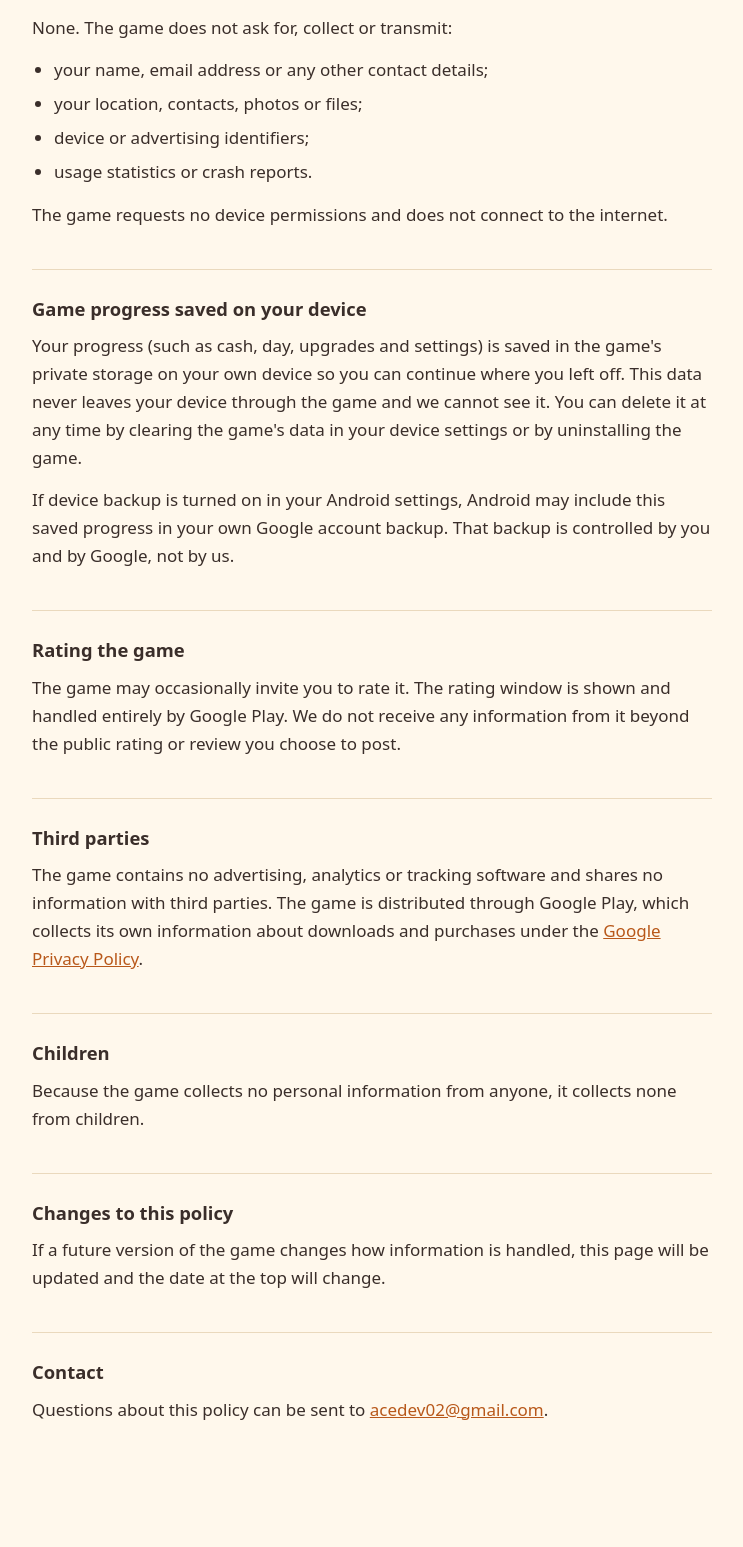
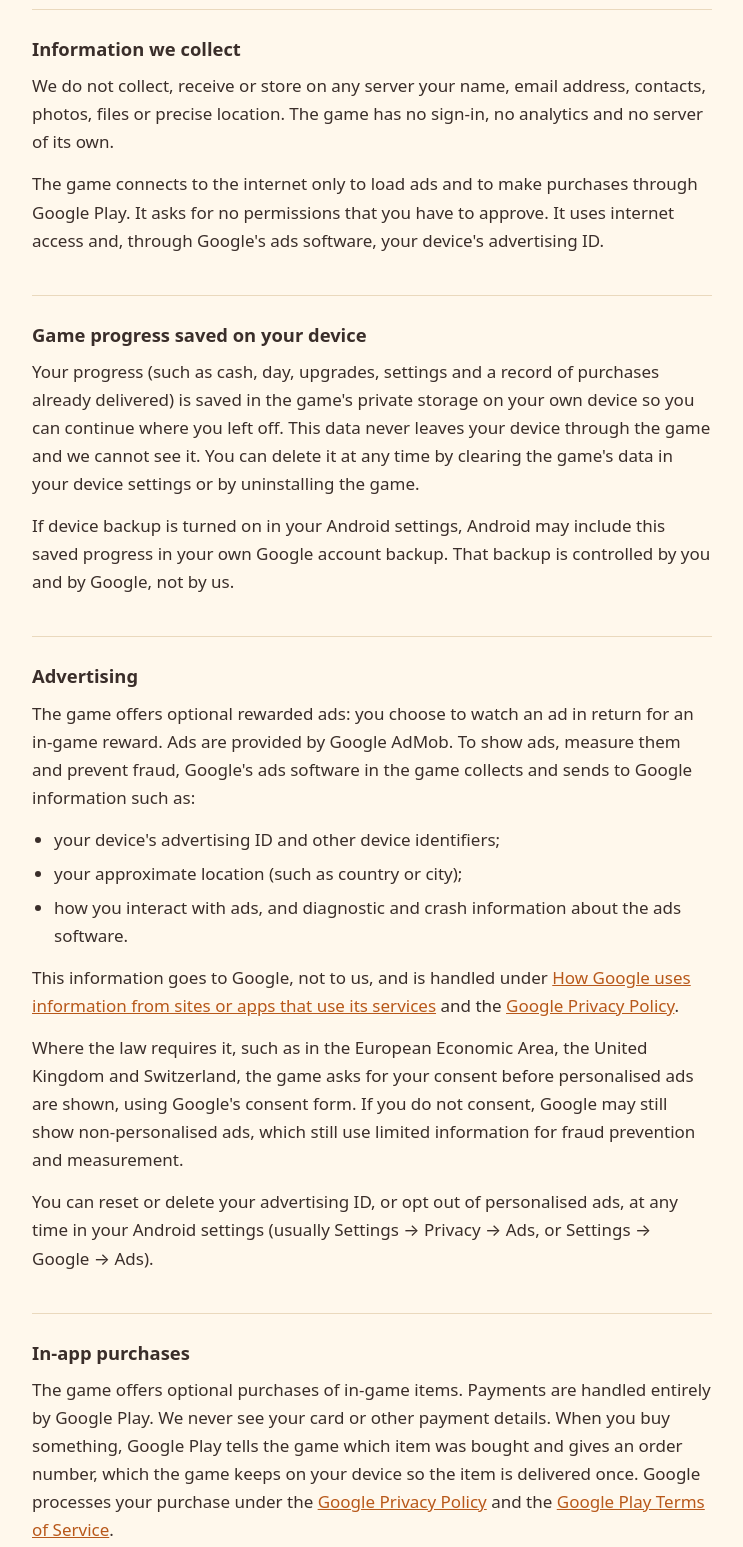
Before and after one commit to yaseen2402/backerytycoon-privacy, a plain HTML site: page index.html in a window 1280 px wide. Shown: the part 482-2029 px from the top of the page, without its empty margins (268-1011 px from the left). Before the commit the page ends 1992 px from the top, so only its background shows below. Drawn offline with Linux system fonts and the light colour scheme.

Commit message:
Revise privacy policy details and update last modified date
Updated privacy policy to reflect changes in data handling and advertising practices.

```diff
--- a/index.html
+++ b/index.html
@@ -48,12 +48,14 @@
 <body>
 <main>
   <h1>Privacy Policy</h1>
-  <p class="meta">Bakery Tycoon &middot; Last updated 13 November 2026</p>
+  <p class="meta">Bakery Tycoon &middot; Last updated 18 November 2026</p>
 
   <p class="summary">
-    Bakery Tycoon does not collect, store on any server, or share any personal
-    information. The game works fully offline and has no accounts, no
-    advertising and no analytics.
+    Bakery Tycoon has no accounts and keeps your progress on your own device.
+    We do not run any servers and do not collect personal information
+    ourselves. The game shows optional rewarded ads through Google AdMob and
+    offers optional in-app purchases through Google Play. Both are run by
+    Google, which collects some information as described below.
   </p>
 
   <h2>Who we are</h2>
@@ -64,30 +66,76 @@
   </p>
 
   <h2>Information we collect</h2>
-  <p>None. The game does not ask for, collect or transmit:</p>
-  <ul>
-    <li>your name, email address or any other contact details;</li>
-    <li>your location, contacts, photos or files;</li>
-    <li>device or advertising identifiers;</li>
-    <li>usage statistics or crash reports.</li>
-  </ul>
   <p>
-    The game requests no device permissions and does not connect to the
-    internet.
+    We do not collect, receive or store on any server your name, email
+    address, contacts, photos, files or precise location. The game has no
+    sign-in, no analytics and no server of its own.
+  </p>
+  <p>
+    The game connects to the internet only to load ads and to make purchases
+    through Google Play. It asks for no permissions that you have to approve.
+    It uses internet access and, through Google's ads software, your device's
+    advertising ID.
   </p>
 
   <h2>Game progress saved on your device</h2>
   <p>
-    Your progress (such as cash, day, upgrades and settings) is saved in the
-    game's private storage on your own device so you can continue where you
-    left off. This data never leaves your device through the game and we
-    cannot see it. You can delete it at any time by clearing the game's data in
-    your device settings or by uninstalling the game.
+    Your progress (such as cash, day, upgrades, settings and a record of
+    purchases already delivered) is saved in the game's private storage on
+    your own device so you can continue where you left off. This data never
+    leaves your device through the game and we cannot see it. You can delete
+    it at any time by clearing the game's data in your device settings or by
+    uninstalling the game.
   </p>
   <p>
     If device backup is turned on in your Android settings, Android may include
     this saved progress in your own Google account backup. That backup is
     controlled by you and by Google, not by us.
+  </p>
+
+  <h2>Advertising</h2>
+  <p>
+    The game offers optional rewarded ads: you choose to watch an ad in return
+    for an in-game reward. Ads are provided by Google AdMob. To show ads,
+    measure them and prevent fraud, Google's ads software in the game
+    collects and sends to Google information such as:
+  </p>
+  <ul>
+    <li>your device's advertising ID and other device identifiers;</li>
+    <li>your approximate location (such as country or city);</li>
+    <li>how you interact with ads, and diagnostic and crash information about
+      the ads software.</li>
+  </ul>
+  <p>
+    This information goes to Google, not to us, and is handled under
+    <a href="https://policies.google.com/technologies/partner-sites">How Google
+    uses information from sites or apps that use its services</a> and the
+    <a href="https://policies.google.com/privacy">Google Privacy Policy</a>.
+  </p>
+  <p>
+    Where the law requires it, such as in the European Economic Area, the United
+    Kingdom and Switzerland, the game asks for your consent before personalised
+    ads are shown, using Google's consent form. If you do not consent, Google
+    may still show non-personalised ads, which still use limited information
+    for fraud prevention and measurement.
+  </p>
+  <p>
+    You can reset or delete your advertising ID, or opt out of personalised
+    ads, at any time in your Android settings (usually Settings &rarr; Privacy
+    &rarr; Ads, or Settings &rarr; Google &rarr; Ads).
+  </p>
+
+  <h2>In-app purchases</h2>
+  <p>
+    The game offers optional purchases of in-game items. Payments are handled
+    entirely by Google Play. We never see your card or other payment details.
+    When you buy something, Google Play tells the game which item was bought
+    and gives an order number, which the game keeps on your device so the item
+    is delivered once. Google processes your purchase under the
+    <a href="https://policies.google.com/privacy">Google Privacy Policy</a>
+    and the
+    <a href="https://play.google.com/about/play-terms/">Google Play Terms of
+    Service</a>.
   </p>
 
   <h2>Rating the game</h2>
@@ -99,17 +147,29 @@
 
   <h2>Third parties</h2>
   <p>
-    The game contains no advertising, analytics or tracking software and shares
-    no information with third parties. The game is distributed through Google
-    Play, which collects its own information about downloads and purchases
-    under the
+    The only third party that receives information through the game is
+    Google, for the ads, purchases and ratings described above. We do not sell
+    your information or share it with anyone else. The game is distributed
+    through Google Play, which also collects its own information about
+    downloads under the
     <a href="https://policies.google.com/privacy">Google Privacy Policy</a>.
+  </p>
+
+  <h2>Deleting your information</h2>
+  <p>
+    Because we hold no information about you, there is nothing for us to
+    delete. Your game progress can be deleted by clearing the game's data or
+    uninstalling it. Information collected by Google for ads and purchases is
+    managed by Google; you can review and delete it through your
+    <a href="https://myaccount.google.com/">Google Account</a> and reset your
+    advertising ID as described above.
   </p>
 
   <h2>Children</h2>
   <p>
-    Because the game collects no personal information from anyone, it collects
-    none from children.
+    The game is not directed at children under 13, and we do not knowingly
+    collect personal information from them. If you believe a child has made a
+    purchase without permission, refunds can be requested through Google Play.
   </p>
 
   <h2>Changes to this policy</h2>
```
